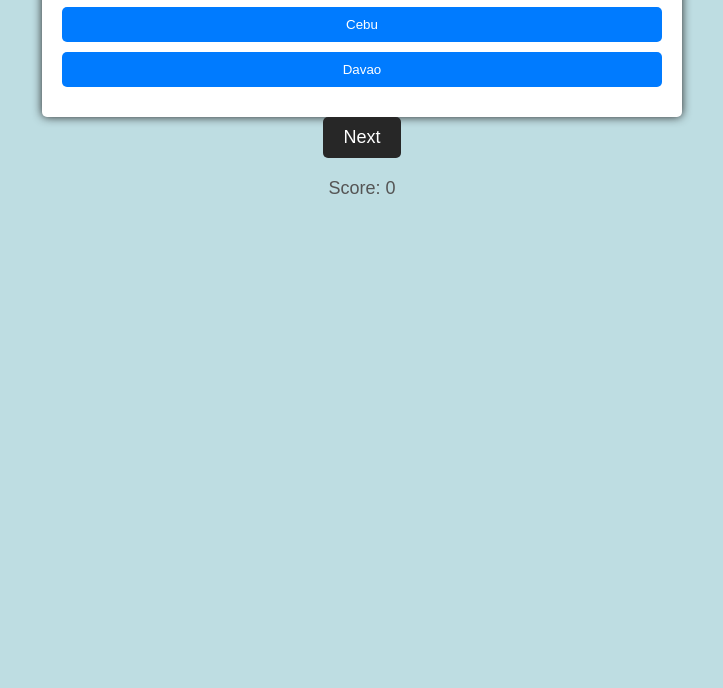
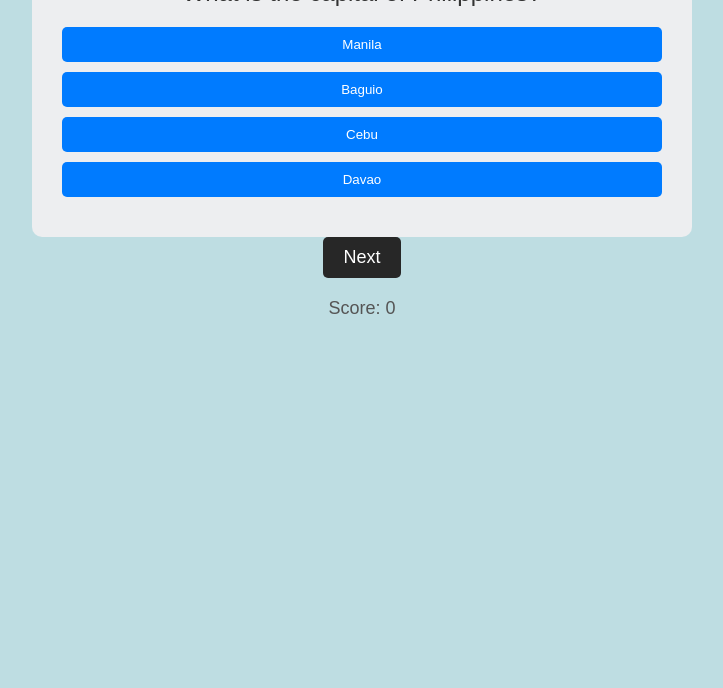
Before and after one commit to JessyCriz/Project.2-Simple-Question-Game, a plain HTML site: page index.html in a window 1280 px wide. Shown: the part 212-900 px from the top of the page, without its empty margins (278-1001 px from the left). Before the commit the page ends 800 px from the top, so only its background shows below. Drawn offline with Linux system fonts and the light colour scheme.

Commit message:
adjusted question container

```diff
--- a/index.html
+++ b/index.html
@@ -7,8 +7,9 @@
     <link rel="stylesheet" href="styles.css">
 </head>
 <body>
-    <h1>Quiz Game</h1>
+
         <div id="question-container">
+            <h1>Quiz Game</h1>
             <p id="question"></p>
             <ul id="options">
                 <li><button id="option1" class="option-button"></button></li>
--- a/styles.css
+++ b/styles.css
@@ -1,26 +1,27 @@
 body, h1, ul {
     margin: 0;
     padding: 0;
+    box-sizing: border-box;
 }
 
 body {
     font-family: sans-serif;
     background-color: rgb(190, 221, 226);
     text-align: center;
-    display: center;
-    justify-content: center;
     align-items: center;
     height: 100vh;
 }
 
 #question-container {
+    background: #edeef0;
+    width: 90%;
     max-width: 600px;
-    margin: 0 auto;
-    padding: 20px;
-    background-color: rgb(255, 255, 255);
-    box-shadow: 0 0 10px #272727;
-    border-radius: 5px;
+    margin: 100px auto 0;
+    border-radius: 10px;
+    padding: 30px;
 }
+
+
 
 #question {
     font-size: 24px;
```
